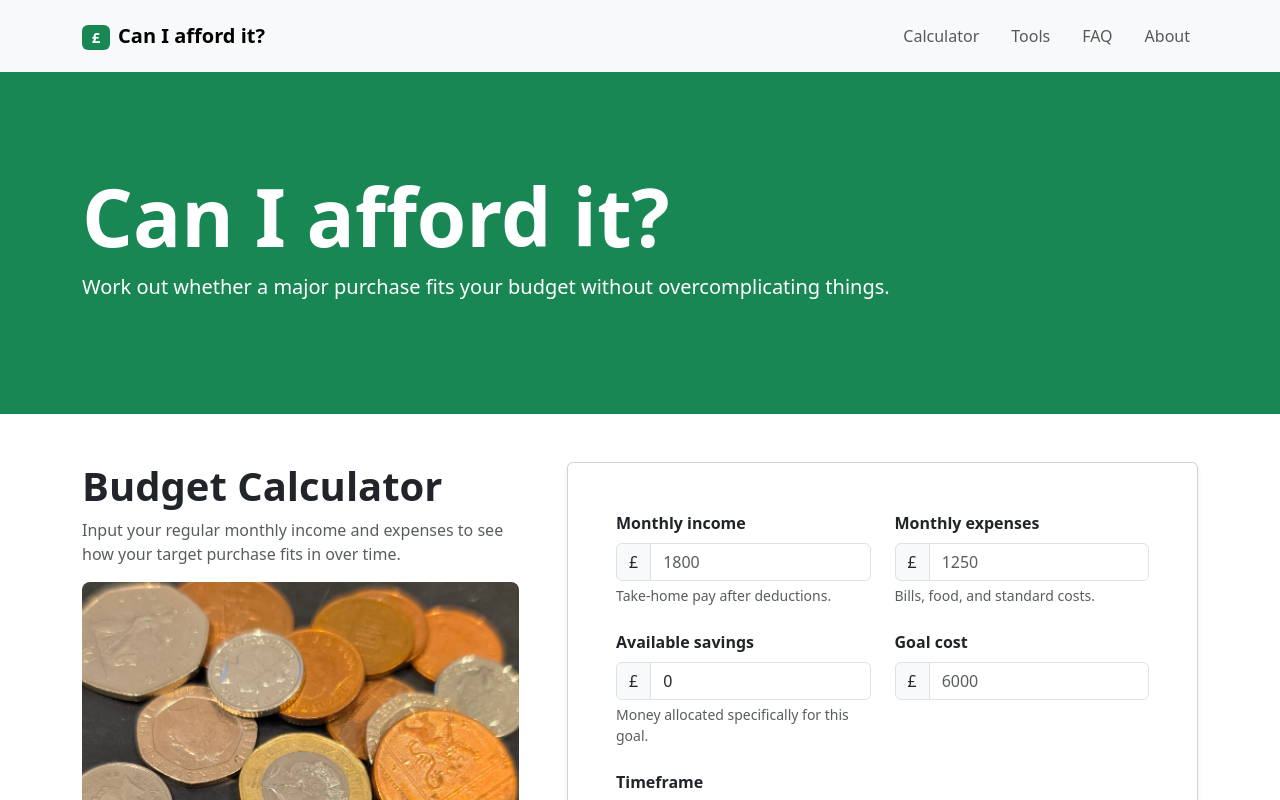
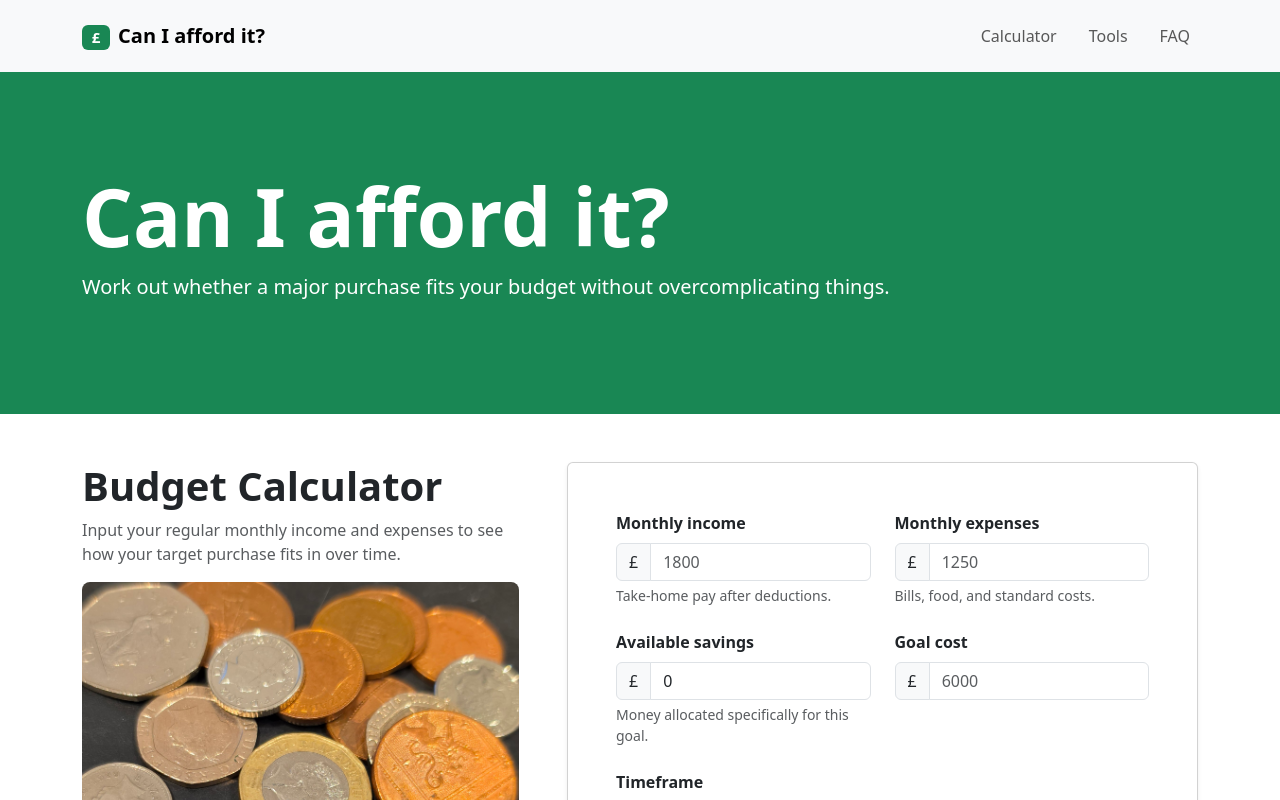
Before and after one commit to Samantha-B-CS/Can-I-Afford-It, a plain HTML site: page index.html in a window 1280 px wide. Shown: the top 800 px of the page. Drawn offline with nearby package versions, Linux system fonts and the light colour scheme.

Commit message:
Add files via upload

```diff
--- a/index.html
+++ b/index.html
@@ -23,7 +23,6 @@
             <li class="nav-item"><a class="nav-link" href="#calculator">Calculator</a></li>
             <li class="nav-item"><a class="nav-link" href="#tools">Tools</a></li>
             <li class="nav-item"><a class="nav-link" href="#faq">FAQ</a></li>
-            <li class="nav-item"><a class="nav-link" href="#top">About</a></li>
           </ul>
         </div>
       </div>
```
